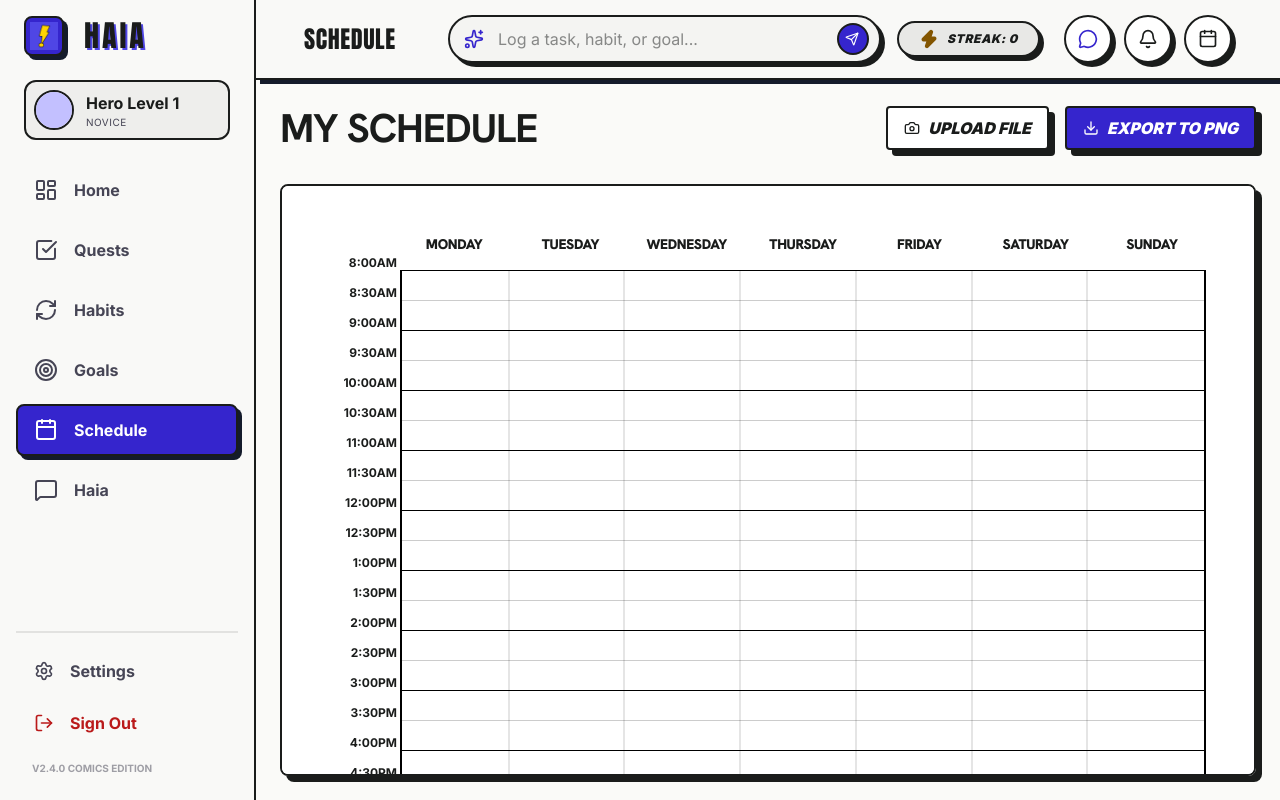
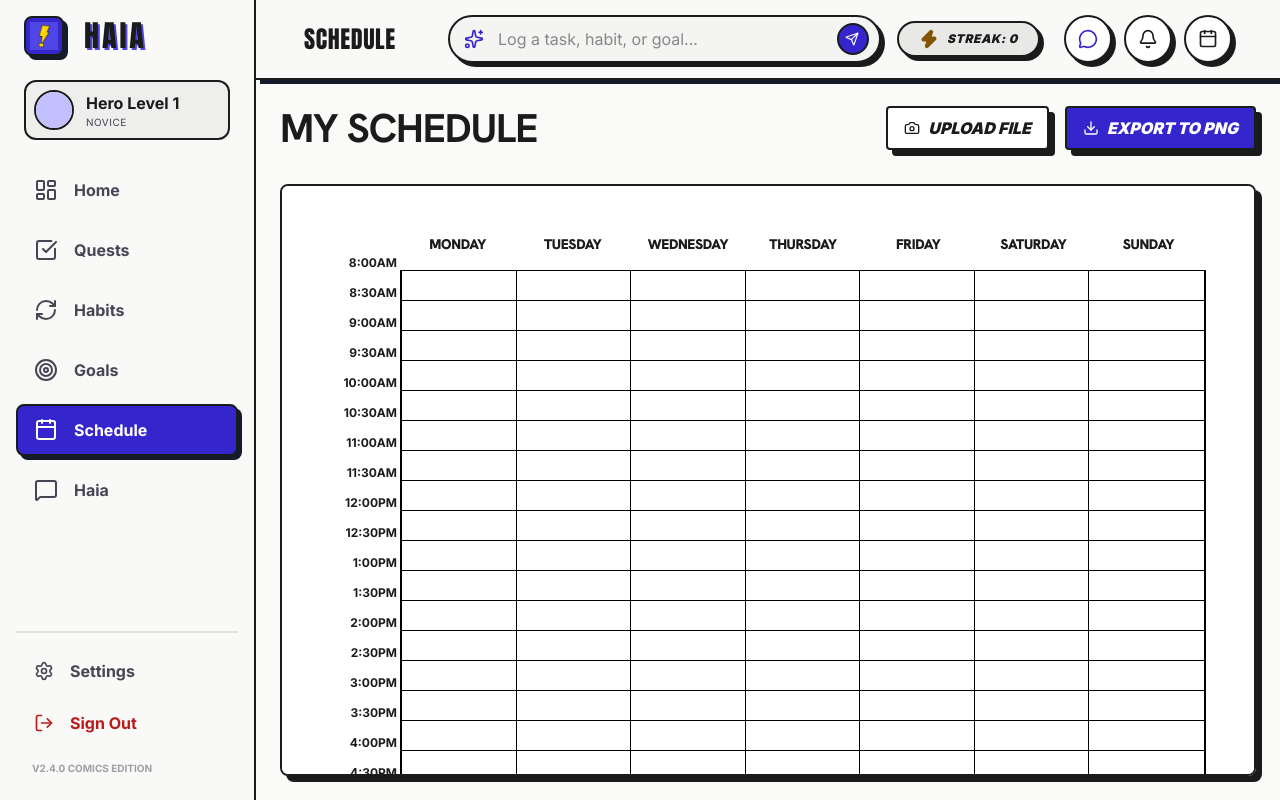
Before and after one commit to Renz5678/Haia, a Next.js app in the folder web/: page /schedule in a window 1280 px wide. Built offline with nearby package versions, Linux system fonts and the light colour scheme; no server answers.

Commit message:
style: closely match schedule ui grid blocks and font weights to original user mockup

```diff
--- a/web/src/app/(dashboard)/schedule/page.tsx
+++ b/web/src/app/(dashboard)/schedule/page.tsx
@@ -155,7 +155,7 @@ export default function SchedulePage() {
     timeLines.push(
       <div
         key={i}
-        className={`absolute w-full flex items-center border-t ${isHour ? "border-black" : "border-black/20"}`}
+        className="absolute w-full flex items-center border-t border-black"
         style={{ top: `${i * (PIXELS_PER_HOUR / 2)}px`, height: "0px", left: 0 }}
       >
         <span className="absolute -left-[65px] -translate-y-1/2 text-xs font-bold w-[60px] text-right">
@@ -196,7 +196,7 @@ export default function SchedulePage() {
 
         <div className="w-full max-w-6xl bg-white comic-border comic-shadow rounded-lg p-8 pb-12 overflow-x-auto">
           <div ref={scheduleRef} className="bg-white p-4 min-w-[800px]">
-            <div className="pl-[70px] grid grid-cols-7 gap-2 mb-4">
+            <div className="pl-[70px] grid grid-cols-7 gap-0 mb-4">
               {DAYS.map(day => (
                 <div key={day} className="text-center font-black comic-text uppercase text-sm">
                   {day}
@@ -209,7 +209,7 @@ export default function SchedulePage() {
               {timeLines}
 
               {/* Day Columns */}
-              <div className="absolute inset-0 grid grid-cols-7 gap-2">
+              <div className="absolute inset-0 grid grid-cols-7 gap-0">
                 {DAYS.map((day) => {
                   const dayCourses = courses.filter(c => {
                      // Check if course.days includes this day. It could be an array or string.
@@ -220,7 +220,7 @@ export default function SchedulePage() {
                   });
 
                   return (
-                    <div key={day} className="relative h-full border-r-2 border-black/10 last:border-r-0">
+                    <div key={day} className="relative h-full border-r border-black last:border-r-0">
                       {dayCourses.map(course => {
                         const start = parseTimeToDecimal(course.start_time);
                         const end = parseTimeToDecimal(course.end_time);
@@ -237,14 +237,14 @@ export default function SchedulePage() {
                         return (
                           <div
                             key={course.id + day}
-                            className="absolute left-1 right-1 rounded-md border-2 border-black overflow-hidden flex flex-col items-center justify-center p-1 text-center comic-shadow-sm hover:z-10 hover:-translate-y-1 transition-transform"
+                            className="absolute left-1 right-1 rounded-md border-2 border-black overflow-hidden flex flex-col items-center justify-start p-2 pt-3 text-center hover:z-10 transition-transform"
                             style={{
                               top: `${top}px`,
                               height: `${height}px`,
                               backgroundColor: bgColor
                             }}
                           >
-                            <div className="font-bold text-[11px] leading-tight mb-1 uppercase line-clamp-3">
+                            <div className="font-bold text-[11px] leading-tight mb-1">
                               {course.name || course.code}
                             </div>
                             <div className="text-[10px] font-medium opacity-80 uppercase">
```
